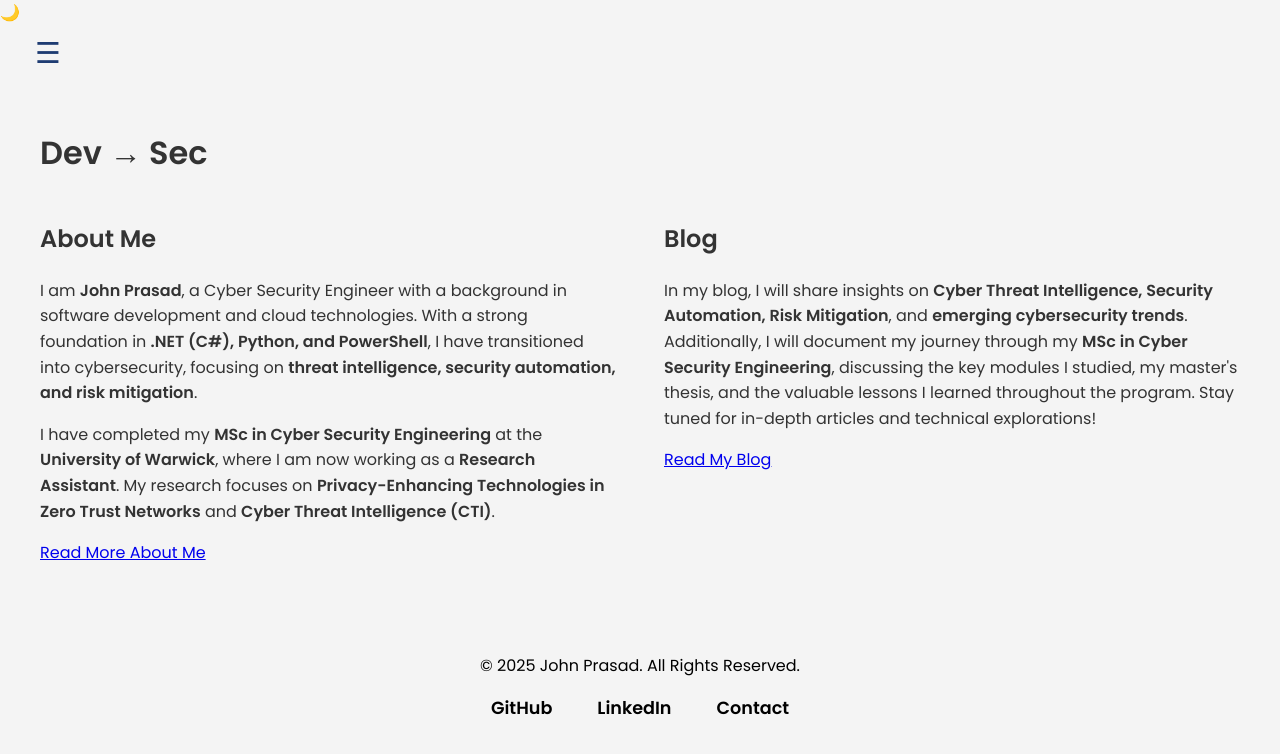
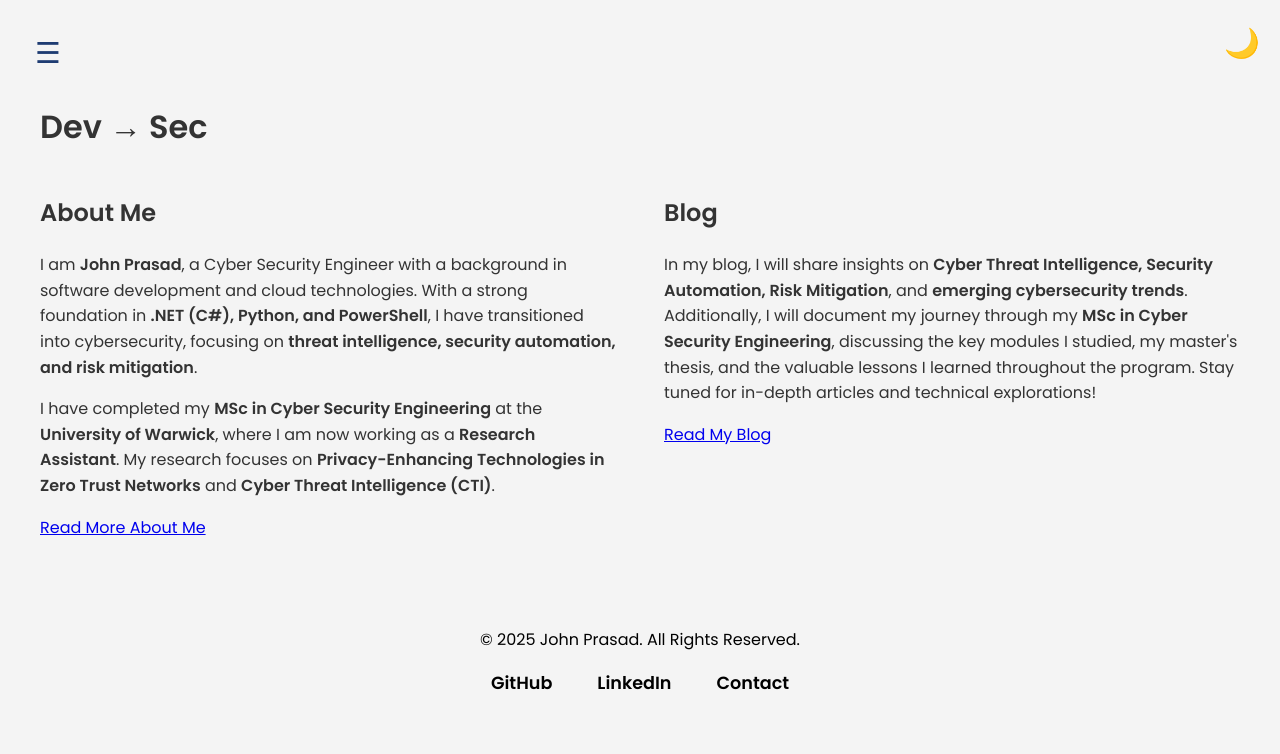
Before and after one commit to barrryblock/barrryblock.github.io, a Jekyll site: the page built from index.md, in a window 1280 px wide. Shown: the top 754 px of the page. Built offline with Jekyll 4.4.1, drawn with Linux system fonts in a browser that asks for light colours; our own code applies the rules of GitHub Pages for plain Markdown files.

Commit message:
small fixes

```diff
--- a/_includes/header.html
+++ b/_includes/header.html
@@ -23,9 +24,9 @@
         left: 0;
         background-color: #1e3c72;
         overflow-x: hidden;
-        transition: 0.5s ease-in-out;
+        transition: width 0.4s ease-in-out; /* Smooth transition */
         padding-top: 60px;
-        z-index: 1100; /* Ensure it is on top of images */
+        z-index: 1100; /* Ensures it stays above content */
     }
 
     .sidebar a {
@@ -62,17 +63,17 @@
         position: fixed;
         top: 20px;
         left: 15px;
-        z-index: 1200; /* Ensure it's always clickable */
+        z-index: 1200;
     }
 
     .openbtn:hover {
         color: #2a5298;
     }
 
-    /* Make Sidebar Full Width on Mobile */
+    /* Ensure Sidebar Collapses on Mobile */
     @media (max-width: 768px) {
         .sidebar {
-            width: 100% !important;
+            width: 0 !important; /* Sidebar is collapsed initially */
         }
     }
 </style>
@@ -81,10 +82,15 @@
 <script>
     function openNav() {
         let sidebar = document.getElementById("sidebar");
-        sidebar.style.width = (window.innerWidth <= 768) ? "100%" : "250px"; // Full width on mobile
+        sidebar.style.width = "250px"; // Open sidebar
     }
 
     function closeNav() {
+        document.getElementById("sidebar").style.width = "0"; // Collapse sidebar
+    }
+
+    // Ensure sidebar remains collapsed when page loads
+    window.onload = function () {
         document.getElementById("sidebar").style.width = "0";
-    }
+    };
 </script>
--- a/_layouts/default.html
+++ b/_layouts/default.html
@@ -85,6 +85,21 @@
             color: #1e3c72;
         }
 
+        /* Dark Mode Toggle */
+        .dark-mode-toggle {
+            position: fixed;
+            top: 20px;
+            right: 20px;
+            cursor: pointer;
+            font-size: 1.8rem;
+            z-index: 1500;
+            background-color: transparent;
+            color: #1e3c72;
+        }
+
+        .dark-mode-toggle:hover {
+            color: #2a5298;
+        }
         /* Dark Mode Footer */
         .dark-mode footer {
             color: white;
```
Also changed, not shown: other parts of _includes/header.html (+1 -0 lines).
